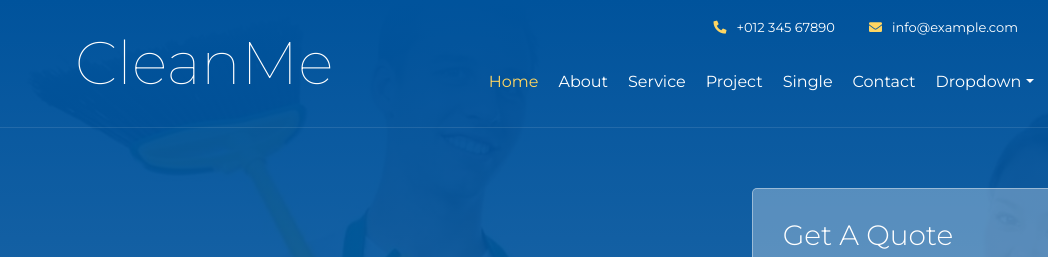
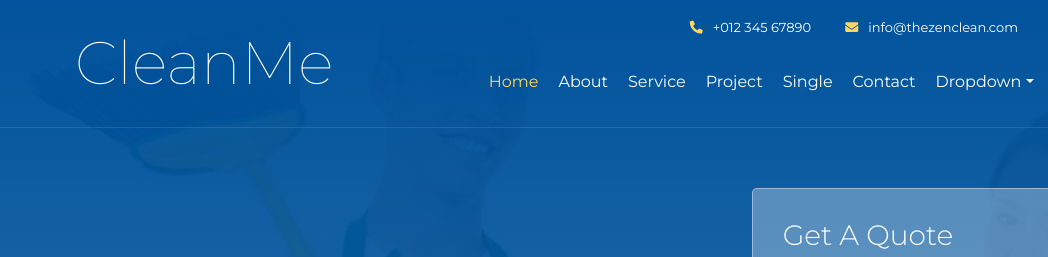
Before and after one commit to Themostgit/Shah, a plain HTML site: page index.html in a window 1280 px wide. Shown: the top 257 px of the page, 0-1048 px from the left. Drawn offline with nearby package versions, Linux system fonts and the light colour scheme.

Commit message:
Update index.html

```diff
--- a/index.html
+++ b/index.html
@@ -43,7 +43,7 @@
                                     <a href="tel:+012 345 67890"><i class="fa fa-phone-alt"></i>+012 345 67890</a>
                                 </div>
                                 <div class="topbar-col">
-                                    <a href="mailto:info@example.com"><i class="fa fa-envelope"></i>info@example.com</a>
+                                    <a href="mailto:info@thezenclean.com"><i class="fa fa-envelope"></i>info@thezenclean.com</a>
                                 </div>
                                 <div class="topbar-col">
                                     <div class="topbar-social">
@@ -696,7 +696,7 @@
                                 <h2>Get In Touch</h2>
                                 <p><i class="fa fa-map-marker-alt"></i>123 Street, New York, USA</p>
                                 <p><i class="fa fa-phone-alt"></i>+012 345 67890</p>
-                                <p><i class="fa fa-envelope"></i>info@example.com</p>
+                                <p><i class="fa fa-envelope"></i>info@thezenclean.com</p>
                                 <div class="footer-social">
                                     <a href=""><i class="fab fa-twitter"></i></a>
                                     <a href=""><i class="fab fa-facebook-f"></i></a>
```
